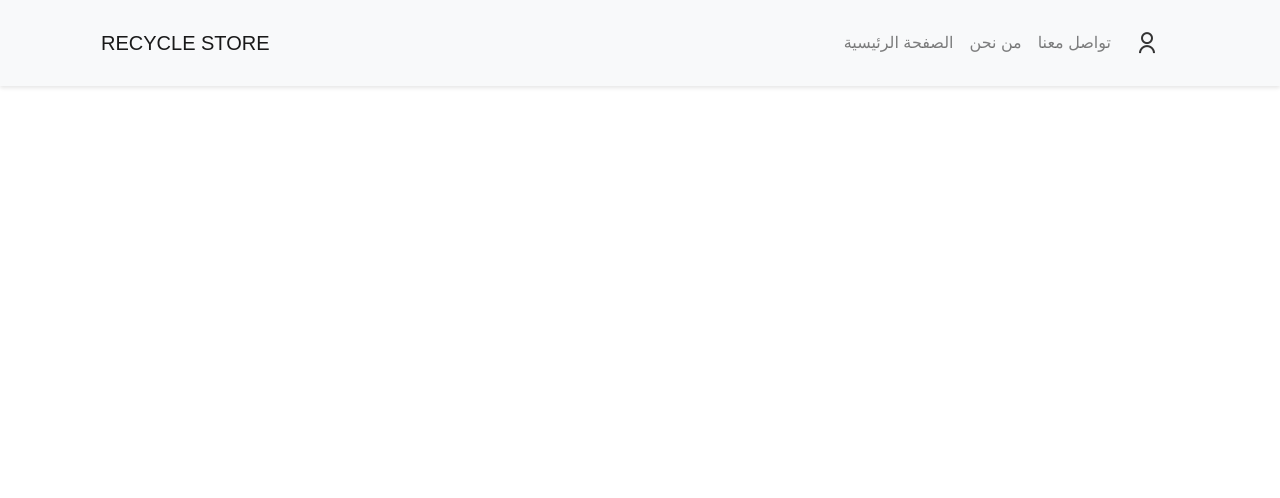
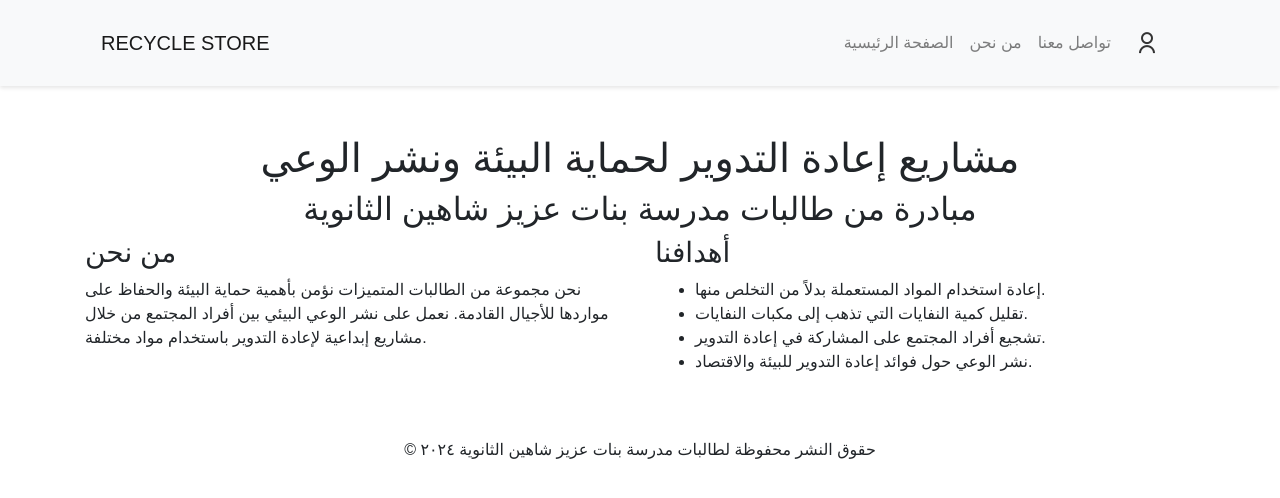
Before and after one commit to firaskhalayleh-it/recycle, a website: page public/about.html in a window 1280 px wide. Drawn offline with nearby package versions, Linux system fonts and the light colour scheme.

Commit message:
modifications

```diff
--- a/public/about.html
+++ b/public/about.html
@@ -170,7 +170,32 @@
 </div>
 
 
-
+<!-- Main Content -->
+  <header class="container text-center mt-5">
+    <h1>مشاريع إعادة التدوير لحماية البيئة ونشر الوعي</h1>
+    <h2>مبادرة من طالبات مدرسة بنات عزيز شاهين الثانوية</h2>
+  </header>
+  <main class="container">
+    <section class="row mb-5">
+      <div class="col-md-6">
+        <h3>من نحن</h3>
+        <p>نحن مجموعة من الطالبات المتميزات نؤمن بأهمية حماية البيئة والحفاظ على مواردها للأجيال القادمة. نعمل على نشر الوعي البيئي بين أفراد المجتمع من خلال مشاريع إبداعية لإعادة التدوير باستخدام مواد مختلفة.</p>
+      </div>
+      <br>
+      <br>
+      <div class="col-md-6">
+        <h3>أهدافنا</h3>
+        <ul>
+          <li>إعادة استخدام المواد المستعملة بدلاً من التخلص منها.</li>
+          <li>تقليل كمية النفايات التي تذهب إلى مكبات النفايات.</li>
+          <li>تشجيع أفراد المجتمع على المشاركة في إعادة التدوير.</li>
+          <li>نشر الوعي حول فوائد إعادة التدوير للبيئة والاقتصاد.</li>
+        </ul>
+      </div>
+    </section>
+  </main>
+  <footer class="container text-center mt-5">
+    <p>&copy; حقوق النشر محفوظة لطالبات مدرسة بنات عزيز شاهين الثانوية ٢٠٢٤</p>
 <!-- Bootstrap JS and custom script -->
 <script src="https://code.jquery.com/jquery-3.5.1.slim.min.js"></script>
 <script src="https://cdn.jsdelivr.net/npm/@popperjs/core@2.5.4/dist/umd/popper.min.js"></script>
```
